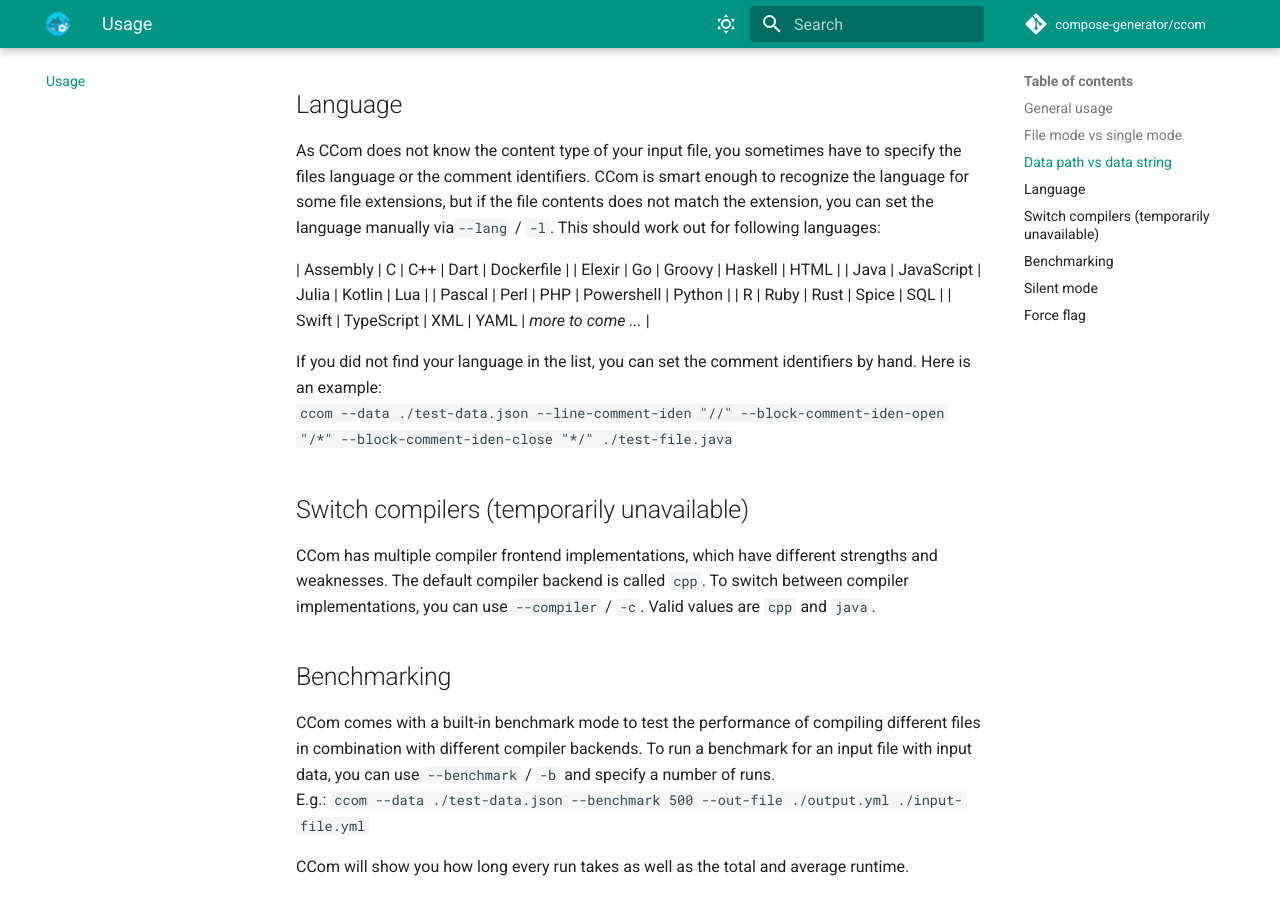
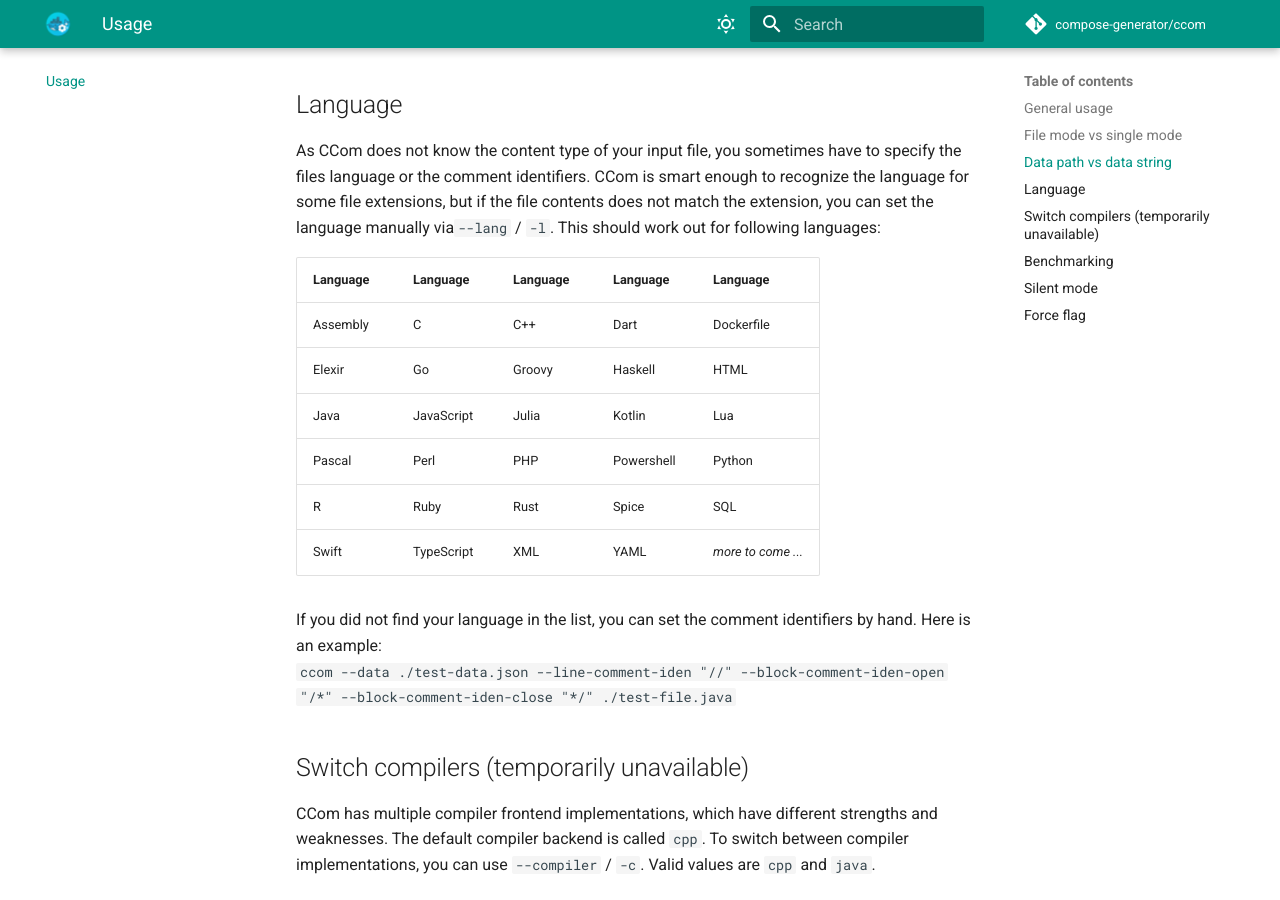
Before and after one commit to compose-generator/ccom, an MkDocs documentation site: the page built from docs/docs/usage.md, in a window 1280 px wide and 900 px high, scrolled down 2100 px. Built offline with MkDocs 1.6.1 and Material for MkDocs 9.7.7, drawn with Linux system fonts in a browser that asks for light colours; comment, search, counter and statistics services are not loaded.

Commit message:
Fix language table

```diff
--- a/docs/docs/usage.md
+++ b/docs/docs/usage.md
@@ -59,12 +59,14 @@
 ## Language
 As CCom does not know the content type of your input file, you sometimes have to specify the files language or the comment identifiers. CCom is smart enough to recognize the language for some file extensions, but if the file contents does not match the extension, you can set the language manually via`--lang` / `-l`. This should work out for following languages:
 
-| Assembly | C          | C++    | Dart       | Dockerfile         |
-| Elexir   | Go         | Groovy | Haskell    | HTML               |
-| Java     | JavaScript | Julia  | Kotlin     | Lua                |
-| Pascal   | Perl       | PHP    | Powershell | Python             |
-| R        | Ruby       | Rust   | Spice      | SQL                |
-| Swift    | TypeScript | XML    | YAML       | *more to come ...* |
+| Language | Language   | Language | Language   | Language           |
+| -------- | ---------- | -------- | ---------- | ------------------ |
+| Assembly | C          | C++      | Dart       | Dockerfile         |
+| Elexir   | Go         | Groovy   | Haskell    | HTML               |
+| Java     | JavaScript | Julia    | Kotlin     | Lua                |
+| Pascal   | Perl       | PHP      | Powershell | Python             |
+| R        | Ruby       | Rust     | Spice      | SQL                |
+| Swift    | TypeScript | XML      | YAML       | *more to come ...* |
 
 If you did not find your language in the list, you can set the comment identifiers by hand. Here is an example: <br>
 `ccom --data ./test-data.json --line-comment-iden "//" --block-comment-iden-open "/*" --block-comment-iden-close "*/" ./test-file.java`
```
